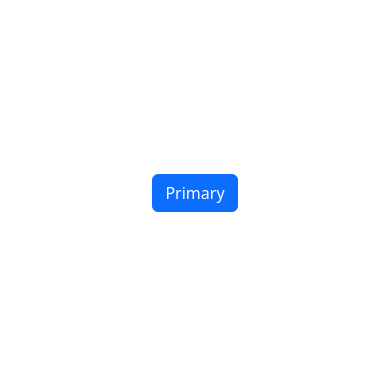
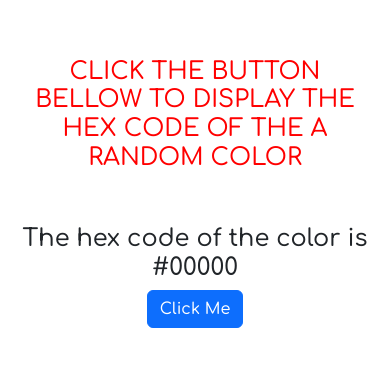
Before and after one commit to megamot/background-colors, a plain HTML site: page index.html in a window 390 px wide. Shown: the part 229-596 px from the top of the page. Drawn offline with nearby package versions, Linux system fonts and the light colour scheme.

Commit message:
task 2  Hex Colors ( Responsive Design )

```diff
--- a/index.html
+++ b/index.html
@@ -10,7 +10,10 @@
 </head>
 <body>
     <div class="container">
-        <button onclick="changeColors()" type="button" class="btn btn-primary">Primary</button>
+    <div class="hex-colors">
+        <h1>Click the button bellow to display the hex code of the a random color</h1>
+        <h2>The hex code of the color is #<span id="hex-code">00000</span></h2>
+        <button onclick="changeColor()" type="button" class="btn btn-primary">Click Me</button>
     </div>
     <script src="script.js"></script>
 </body>
--- a/script.js
+++ b/script.js
@@ -1,11 +1,18 @@
-var index = 0;
+/* var index = 0; */
 
-function changeColors(){
-    var colors = ["red","blue","orange","yellow","green","purple"];
+function changeColor(){
+    var hex_numbers = ["0","1","2","3","4","5","6","7","8","9","A","B","C","D","E","F"];
 
-    document.getElementsByTagName("body")[0].
-style.background = colors[index++];
+    var hexcode = '';
 
-if(index > colors.length - 1)
-index = 0;
+    for(var i=0; i < 6; i++ ){
+        var r = Math.random()
+        var random_index = Math.floor(r * hex_numbers.length);
+        /* console.log(r) */
+        hexcode += hex_numbers[random_index];
+        /* console.log(hexcode) */
+    }
+    document.getElementById("hex-code").innerHTML = hexcode;
+    document.body.style.backgroundColor = "#" + hexcode;
+
 }
--- a/style.css
+++ b/style.css
@@ -1,7 +1,59 @@
+@import url('https://fonts.googleapis.com/css2?family=Comfortaa:wght@500&display=swap');
+
+body{
+    font-family: 'Comfortaa', cursive;
+}
 .container {
-   /* border: 1px solid black; */
+    /* border: 1px solid black; */
+    width: 95%;
+    margin: auto;
     display: flex;
     justify-content: center;
     align-items: center;
     height: 100vh;
 }
+.hex-colors {
+   /*  border: 1px solid black; */
+    width: 100%;
+    text-align: center;
+}
+.hex-colors h1{
+font-size: 2em;
+text-transform: uppercase;
+animation: colorchange 5s infinite alternate;
+}
+
+.hex-colors h2{
+   /*  border: 1px solid black; */
+    font-size: 2em;
+    margin-top: 15%;
+}
+
+@keyframes colorchange {
+    0%{
+        color: indigo;
+    }
+    20%{
+        color: blue;
+    }
+    40%{
+        color: green;
+    }
+    60%{
+        color: yellow;
+    }
+    80%{
+        color: orange;
+    }
+    100%{
+        color: red;
+    }
+}
+@media (max-width:480px){
+    .hex-colors h1 {
+        font-size: 1.5em;
+    }
+    .hex-colors h2 {
+        font-size: 1.5em;
+    }
+}
```
